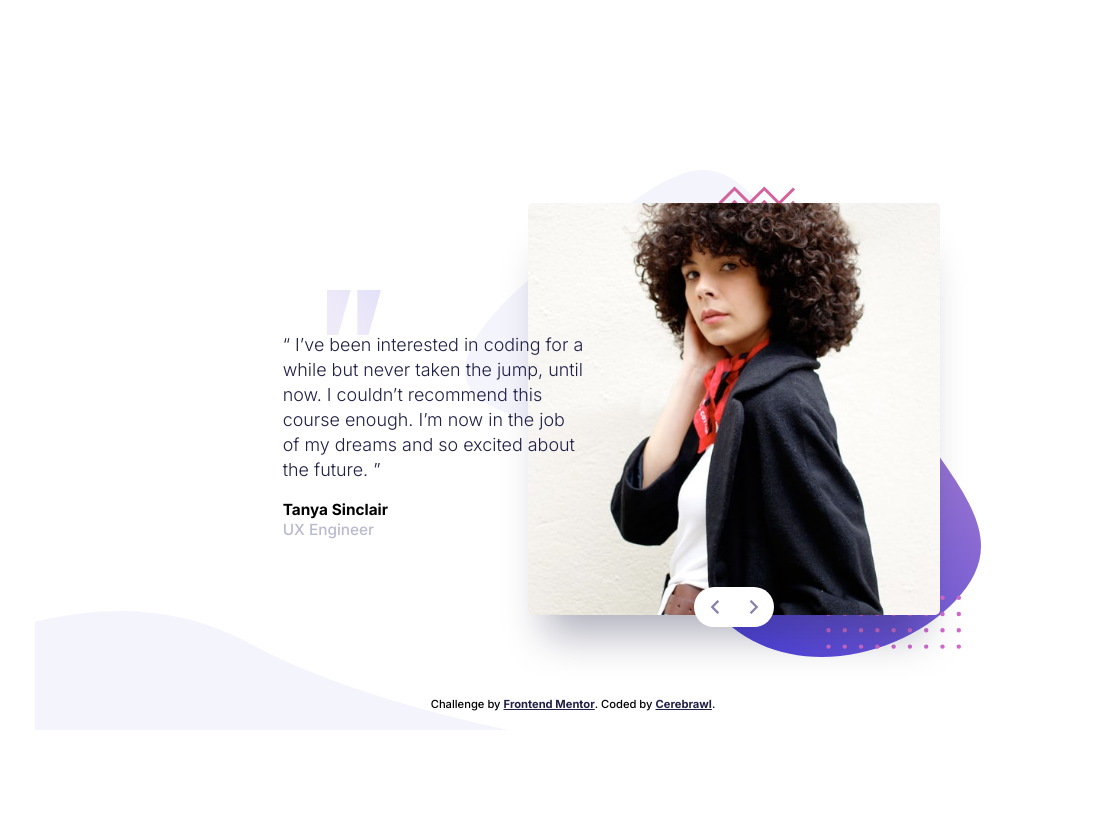
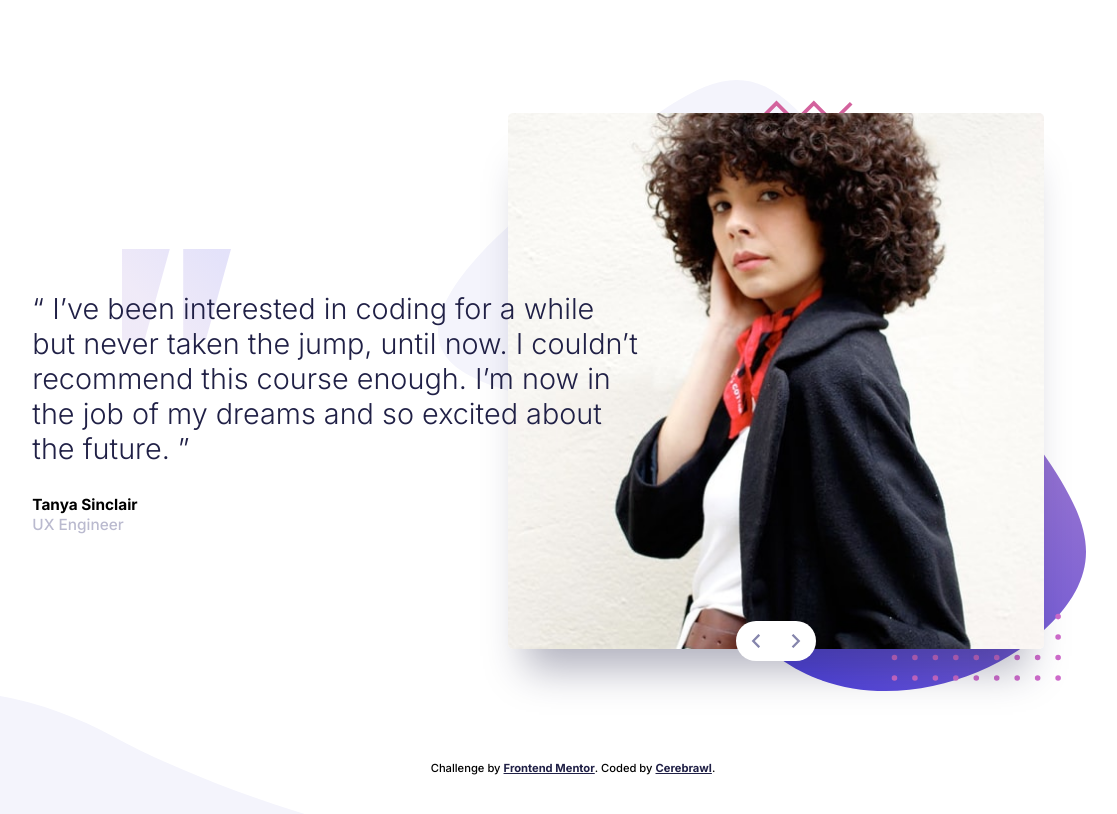
Before and after one commit to cerebrawlXIV/Challenge-7-Frontend-Mentor, a plain HTML site: page index.html in a window 1536 px wide. Shown: the whole page, without its empty margins (195-1312 px from the left). Drawn offline with Linux system fonts and the light colour scheme.

Commit message:
management of proportions

```diff
--- a/index.html
+++ b/index.html
@@ -12,7 +12,6 @@
   <script src="script.js" defer></script>
 </head>
 <body>
-  <div id='page-container'>
   <main>
     <div id='photo-container'>
       <figure>
@@ -50,6 +49,5 @@
     Challenge by <a href="https://www.frontendmentor.io?ref=challenge" target="_blank">Frontend Mentor</a>.
     Coded by <a href="#">Cerebrawl</a>.
   </div>
-  </div>
 </body>
 </html>
--- a/style.css
+++ b/style.css
@@ -3,17 +3,14 @@
 
 /* Base */
 body{
+    min-height: 100vh;
     margin: 0;
-    font-family: 'Inter', sans-serif;
-    font-size: 32px;
-}
-
-#page-container{
-    min-height: 100vh;
     background-image: url("images/pattern-curve.svg");
     background-repeat: no-repeat;
     background-position: bottom left;
     background-size: 70%;
+    font-family: 'Inter', sans-serif;
+    font-size: 32px;
 }
 
 main{
@@ -122,29 +119,18 @@ section p:last-child span{
     font-weight: bold;
 }
 
-@media screen and (min-width: 720px){
+@media screen and (min-width: 710px){
     #photo-container{
-        width: 80%;
-    }
-}
-
-@media screen and (min-width: 720px){
-    #photo-container{
-        width: 60%;
+        width: 70%;
     }
 }
 
 @media screen and (min-width: 1040px){
-    #page-container{
-        min-height: auto;
-        width: 90%;
-        margin: auto;
-        margin-top: 150px;
+    body{
         background-size: 44%;
     }
 
     main{
-        width: 100%;
         margin-top: 60px;
         display: flex;
         flex-direction: row-reverse;
@@ -170,29 +156,36 @@ section p:last-child span{
     }
 
     section{
-        width: 40%;
+        width: 50%;
         position: absolute;
-        left: 23%;
+        left: 15%;
     }
 
     section p{
         text-align: start;
-        width: 70%;
+        width: 80%;
     }
 
     section p:first-child{
         background-position-x: 18%;
         padding-top: 42px;
-    }
-
-    .attribution{
-        padding-bottom: 20px;
-        margin-top: 20px;
+        font-size: 0.7em;
+        line-height: 28px;
     }
 }
 
-@media screen and (min-width: 1350px){
-    #page-container{
-        width: 70%;
+@media screen and (min-width: 1440px){
+    section{
+        left: 10%;
+    }
+
+    section p:first-child{
+        font-size: 0.9em;
+        line-height: 35px;
+    }
+
+    section p{
+        text-align: start;
+        width: 90%;
     }
 }
```
